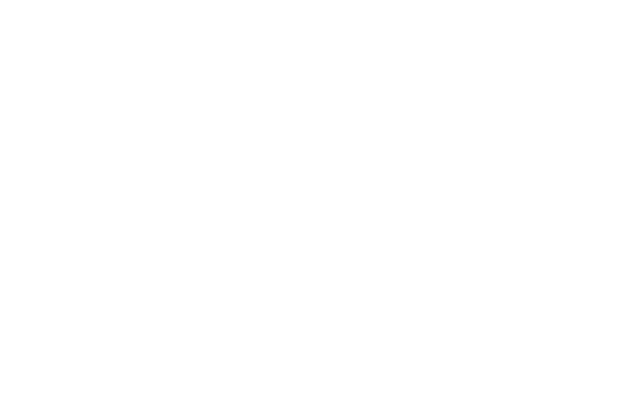
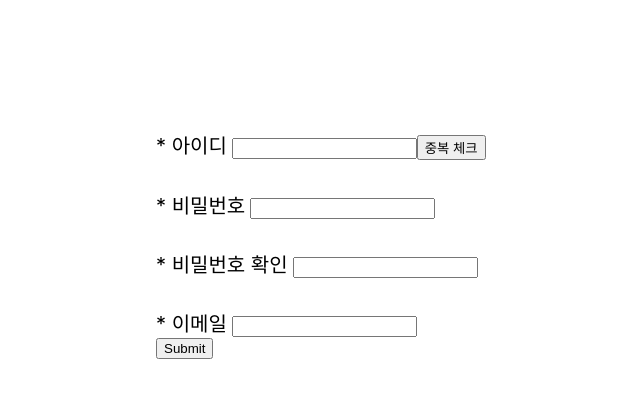
Before and after one commit to floating-points/hiphople-clone, a React (Create React App) app in the folder hiphople/client/: page /Register in a window 1280 px wide. Shown: the top 398 px of the page, without its empty margins (356-996 px from the left). Built offline with nearby package versions, Linux system fonts and the light colour scheme.

Commit message:
회원가입 페이지 기능 완료(레이아웃 X)

```diff
--- a/hiphople/client/src/App.js
+++ b/hiphople/client/src/App.js
@@ -2,14 +2,16 @@
 import { Route, Link } from "react-router-dom";
 import Mainpage from './components/Mainpage/Mainpage';
 import DomesticBoard from './components/DomesticBoard/DomesticBoard';
+import Register from './components/Register/Register';
+import Auth from './components/Login/Auth/Auth';
 
 function App() {
   return (
     <div>
-
       <Route path="/" exact component={Mainpage} />
       <Route path="/DomesticBoard" component={DomesticBoard} />
-
+      <Route path="/Register" component={Register} />
+      <Route path="/Login" component={Auth} />
     </div>
   );
 }
--- a/hiphople/client/src/components/Register/Register.js
+++ b/hiphople/client/src/components/Register/Register.js
@@ -1,21 +1,26 @@
 import React, { useState } from "react";
 import styled from "styled-components";
 import axios from "axios";
+import { useHistory } from "react-router-dom";
 
 const RegisterContainer = styled.div`
 	margin-top: 100px;
+	width: 1200px;
 
+	text-align: left;
 `
 
 const RegisterForm = styled.form`
 	display: inline-block;
-
+	position: absolute;
+	left: 40%;
+	text-align: left;
 `
 
 const RegisterDiv = styled.div`
 	font-size: 20px;
 	margin-top: 30px;
-	text-align: right;
+
 `
 const RegisterLabel = styled.label`
 
@@ -25,35 +30,86 @@
 	margin-left: 5px;
 `
 
+const RegisterSubmit = styled.input`
+
+`
+
 const Register = () => {
 	const [id, setId] = useState("");
 	const [password, setPassword] = useState("");
 	const [checkPassword, setCheckPassword] = useState("");
+	const [email, setEmail] = useState("");
+	const history = useHistory();
 
 	const onIdChange = (e) => {
 		setId(e.target.value);
 	}
 
 	const onPasswordChange = (e) => {
-		setId(e.target.value);
+		setPassword(e.target.value);
 	}
 
 	const onCheckPasswordChange = (e) => {
-		setId(e.target.value);
+		setCheckPassword(e.target.value);
 	}
 
 	const onCheckId = async () => {
 		const result = await axios.post("http://localhost:8000/user-filter", {
 			username : id
 		});
-		console.log(result.data);
+		if(result.data.length){
+			alert("중복된 아이디입니다.");
+			setId("");
+		}
+		else
+			alert("사용 가능한 아이디입니다.");
+	}
+
+	const userInsert = async () => {
+		const result = await axios.post("http://localhost:8000/user-insert", {
+		username : id,
+		password: password
+		});
+	}
+	const checkRegExp = (e) => {
+		const idRegExp = /^[a-zA-Z][a-zA-Z0-9]{3,10}/g;
+		const passwordRegExp = /^(?=.*[~!@#$%^&*])(?=.*?[a-zA-Z])(?=.*?[0-9]).{8,}/g;
+		e.preventDefault();
+
+		if(!idRegExp.test(id))
+		{
+			alert("아이디는 4자리 이상이어야 하며 영문자 숫자를 포함해야합니다.");
+			setId("");
+			return;
+		}
+		else if(password === checkPassword)
+		{
+			if(!passwordRegExp.test(password))
+			{
+				alert("비밀번호는 8자리 이상이어야 하며 영문자, 숫자, 특수문자를 포함해야합니다.");
+				setPassword("");
+				setCheckPassword("");
+				return;
+			}
+		}
+		else if(password !== checkPassword)
+		{
+			alert("패스워드를 똑같이 입력해주세요.");
+			return;
+		}
+			alert("회원가입이 완료되었습니다");
+			userInsert();
+			history.replace("/");
+	}
+	const onEmailChange = (e) => {
+		setEmail(e.target.value);
 	}
 	return (
 		<RegisterContainer>
-			<RegisterForm>
+			<RegisterForm onSubmit={checkRegExp}>
 				<RegisterDiv>
 					<RegisterLabel for="id">* 아이디</RegisterLabel>
-					<RegisterInput type="text" name="id" onChange={onIdChange}></RegisterInput>
+					<RegisterInput type="text" name="id" value={id} onChange={onIdChange}></RegisterInput>
 					<button type="button" onClick={onCheckId}>중복 체크</button>
 				</RegisterDiv>
 				<RegisterDiv>
@@ -64,6 +120,12 @@
 					<RegisterLabel for="check-password">* 비밀번호 확인</RegisterLabel>
 					<RegisterInput type="password" name="check-password" onChange={onCheckPasswordChange}></RegisterInput>
 				</RegisterDiv>
+				<RegisterDiv>
+					<RegisterLabel for="email">* 이메일</RegisterLabel>
+					<RegisterInput type="email" name="email" onChange={onEmailChange}></RegisterInput>
+				</RegisterDiv>
+
+				<RegisterSubmit type="submit"></RegisterSubmit>
 			</RegisterForm>
 		</RegisterContainer>
 
```
